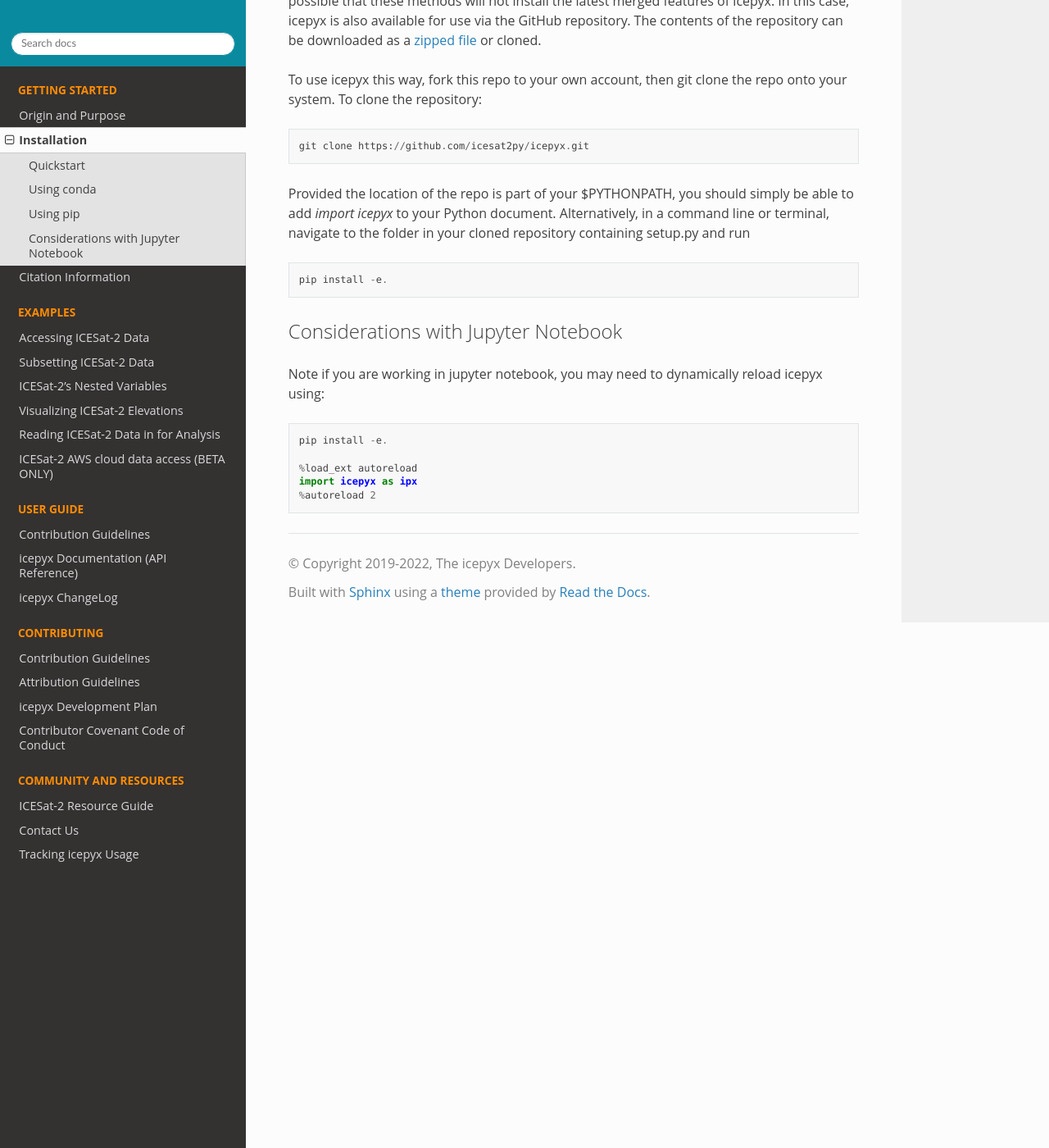
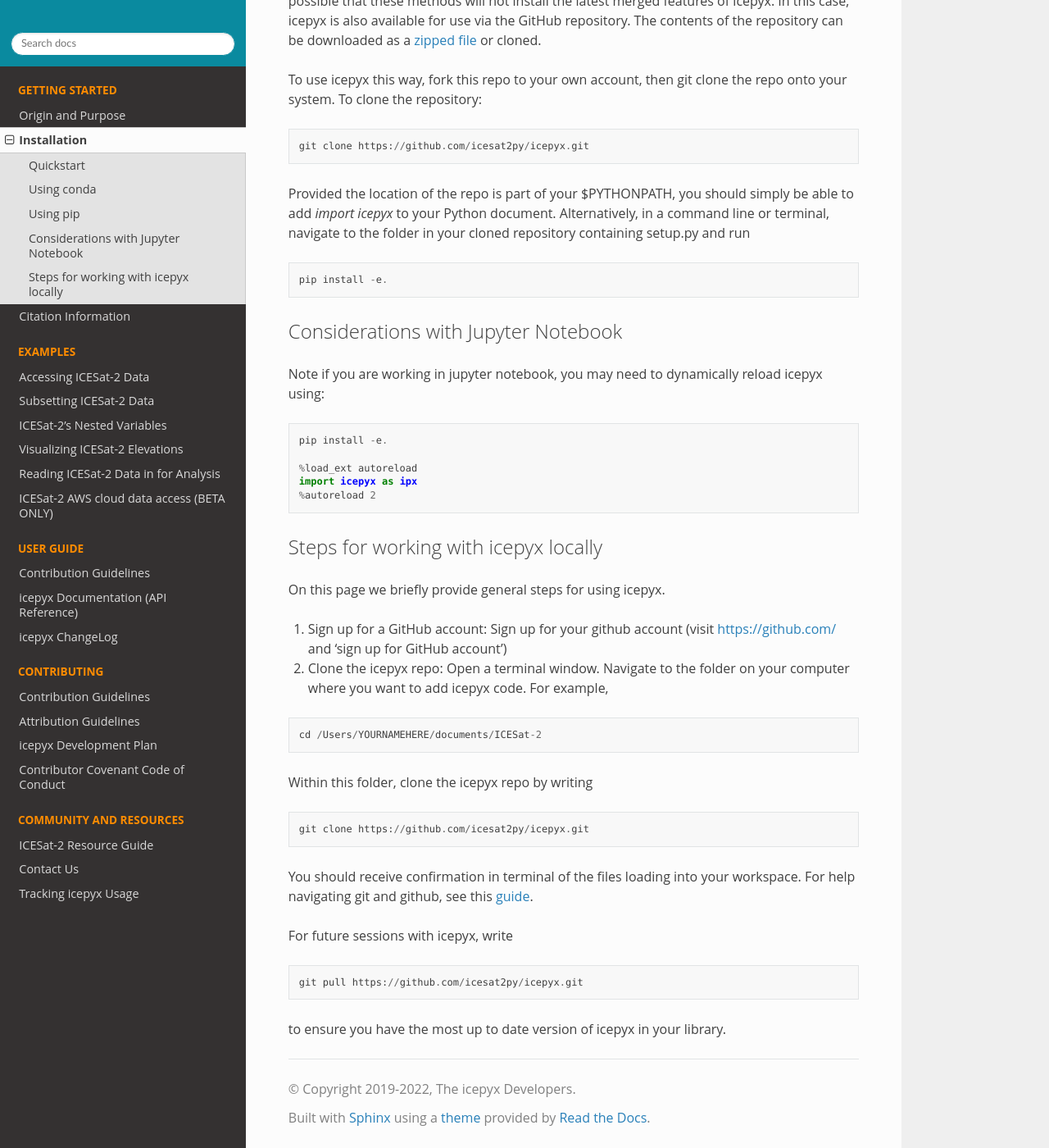
Before and after one commit to icesat2py/icepyx, a Sphinx documentation site: the page built from doc/source/getting_started/install.rst, in a window 1280 px wide and 1400 px high, scrolled down 1176 px. Shown: the whole window at 82% size. Built offline with Sphinx 7.4.7 and the Read the Docs theme 2.0.0, drawn with Linux system fonts in a browser that asks for light colours; the version number could not be read and is left out.

Commit message:
added GitHub instructions for new users

```diff
--- a/doc/source/getting_started/install.rst
+++ b/doc/source/getting_started/install.rst
@@ -92,3 +92,32 @@ Note if you are working in jupyter notebook, you may need to dynamically reload
     %load_ext autoreload
     import icepyx as ipx
     %autoreload 2
+
+Steps for working with icepyx locally
+-------------------------------------
+
+On this page we briefly provide general steps for using icepyx.
+
+1. Sign up for a GitHub account: Sign up for your github account (visit https://github.com/ and  ‘sign up for GitHub account’)
+
+2. Clone the icepyx repo: Open a terminal window. Navigate to the folder on your computer where you want to add icepyx code. For example,
+
+.. code-block::
+
+    cd /Users/YOURNAMEHERE/documents/ICESat-2
+
+Within this folder, clone the icepyx repo by writing
+
+.. code-block::
+
+    git clone https://github.com/icesat2py/icepyx.git
+
+You should receive confirmation in terminal of the files loading into your workspace. For help navigating git and github, see this `guide <https://the-turing-way.netlify.app/collaboration/github-novice/github-novice-firststeps.html?highlight=github%20account>`__.
+
+For future sessions with icepyx, write
+
+.. code-block::
+
+    git pull https://github.com/icesat2py/icepyx.git
+
+to ensure you have the most up to date version of icepyx in your library.
```
